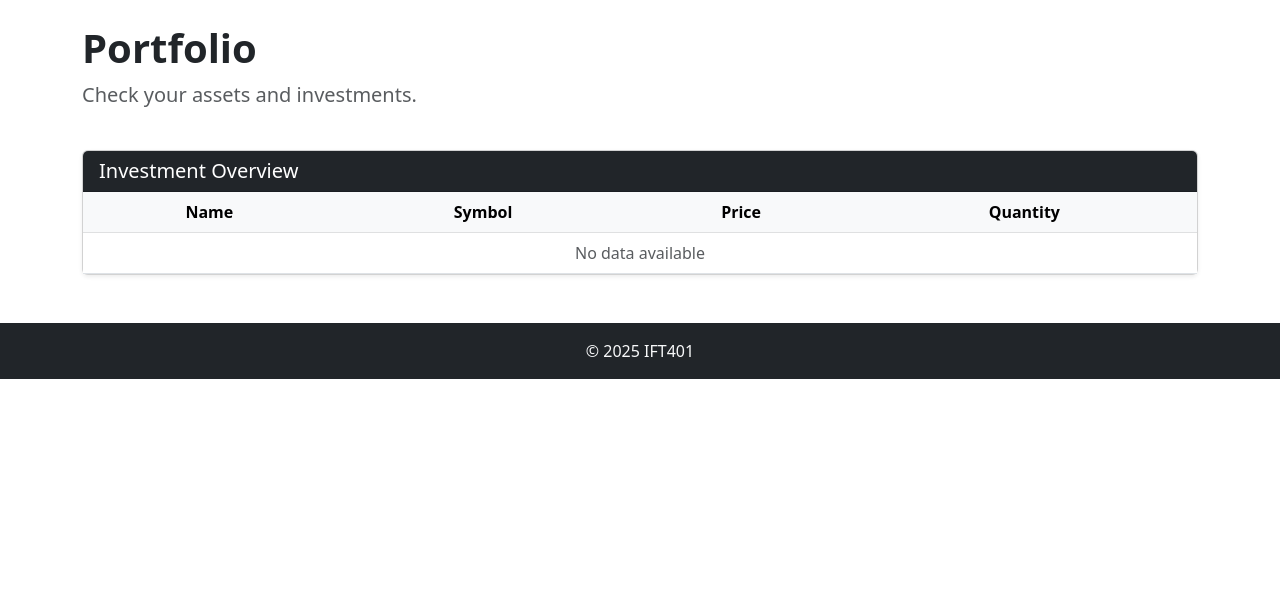
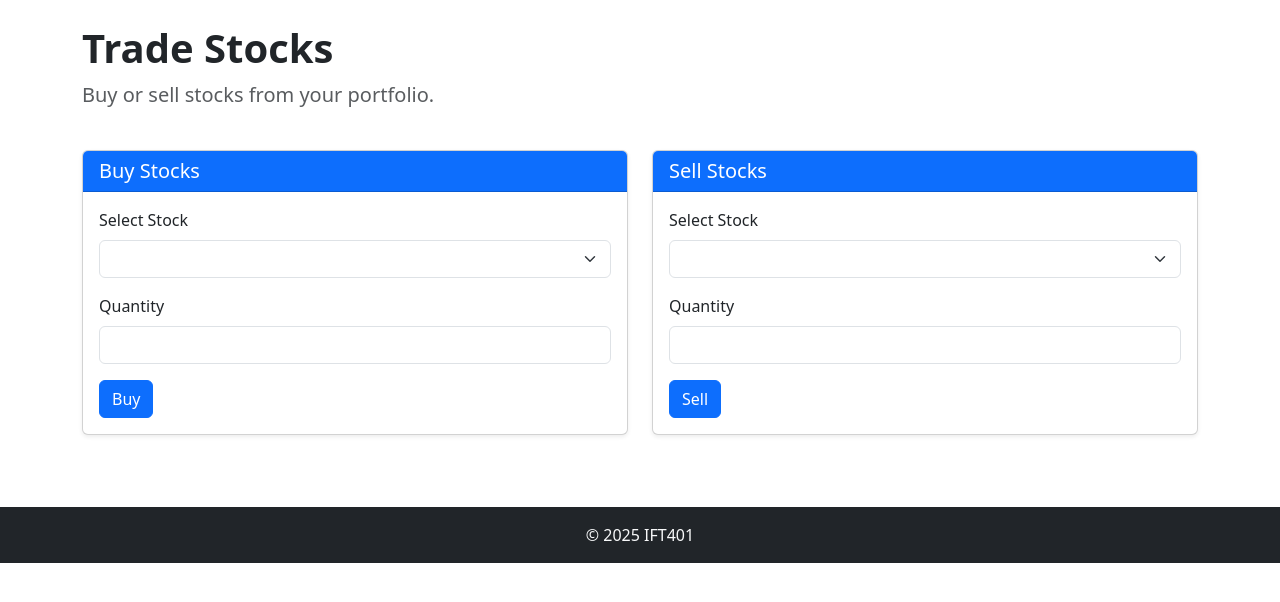
Before and after one commit to wzhan246/github-test, a Flask app: page /trade in a window 1280 px wide. Shown: the part 56-658 px from the top of the page. Run offline with Flask 3, Linux system fonts and the light colour scheme; lists and menus that the app fills with data are empty.

Commit message:
buy/sell
buy/sell

```diff
--- a/new-template/app.py
+++ b/new-template/app.py
@@ -11,7 +11,7 @@ class User(db.Model):
     full_name = db.Column(db.String(100), nullable=False)
     username = db.Column(db.String(50), unique=True, nullable=False)
     email = db.Column(db.String(100), unique=True, nullable=False)
-    password_hash = db.Column(db.String(100), unique=True, nullable=False)
+    password_hash = db.Column(db.String(100), nullable=False)
     cash_balance = db.Column(db.Float, default=0.0)
     portfolios = db.relationship('Portfolio', backref='owner', lazy=True)
     transactions = db.relationship('Transaction', backref='user', lazy=True)
@@ -42,6 +42,14 @@ class Transaction(db.Model):
 # Create tables
 with app.app_context():
     db.create_all()
+    stock1 = Stock(id=1, company_name="Apple Inc.", ticker="AAPL", initial_price=100.00)
+    stock2 = Stock(id=2, company_name="Tesla Inc.", ticker="TSLA", initial_price=500.00)
+    stock3 = Stock(id=3, company_name="Amazon.com Inc.", ticker="AMZN", initial_price=415.00)
+    stock4 = Stock(id=4, company_name="Microsoft Corp.", ticker="MSFT", initial_price=50.00)
+    stock5 = Stock(id=5, company_name="Google LLC", ticker="GOOGL", initial_price=1400.00)
+    db.session.add_all([stock1, stock2, stock3, stock4, stock5])
+    db.session.commit()
+
 
 @app.route("/")
 def home():
--- a/new-template/templates/trade.html
+++ b/new-template/templates/trade.html
@@ -1,44 +1,62 @@
 {% extends "base.html" %}
-{% block title %}Portfolio{% endblock %}
+{% block title %}Trade Stocks{% endblock %}
 {% block content %}
 <div class="row mb-4">
   <div class="col-lg-8">
-    <h1 class="fw-bold">Portfolio</h1>
-    <p class="lead text-muted">Check your assets and investments.</p>
+    <h1 class="fw-bold">Trade Stocks</h1>
+    <p class="lead text-muted">Buy or sell stocks from your portfolio.</p>
   </div>
 </div>
 
 <div class="row">
-  <div class="col-lg-12">
-    <div class="card shadow-sm">
-      <div class="card-header bg-dark text-white">
-        <h5 class="mb-0">Investment Overview</h5>
+  <div class="col-md-6">
+    <div class="card shadow-sm mb-4">
+      <div class="card-header bg-primary text-white">
+        <h5 class="mb-0">Buy Stocks</h5>
       </div>
-      <div class="card-body p-0">
-        <table class="table table-hover text-center align-middle mb-0">
-          <thead class="table-light">
-            <tr>
-              <th>Name</th>
-              <th>Symbol</th>
-              <th>Price</th>
-              <th>Quantity</th>
-            </tr>
-          </thead>
-          <tbody>
-            {% for stock in portfolio %}
-            <tr>
-              <td>{{ stock.name }}</td>
-              <td>{{ stock.symbol }}</td>
-              <td>{{ stock.price }}</td>
-              <td>{{ stock.quantity }}</td>
-            </tr>
-            {% else %}
-            <tr>
-              <td colspan="4" class="text-muted">No data available</td>
-            </tr>
-            {% endfor %}
-          </tbody>
-        </table>
+      <div class="card-body">
+        <form method="POST">
+          <input type="hidden" name="action" value="buy">
+          <div class="mb-3">
+            <label for="stock_id_buy" class="form-label">Select Stock</label>
+            <select name="stock_id" id="stock_id_buy" class="form-select" required>
+              {% for stock in stocks %}
+              <option value="{{ stock.id }}">{{ stock.company_name }} ({{ stock.ticker }}) - ${{ stock.initial_price }}</option>
+              {% endfor %}
+            </select>
+          </div>
+          <div class="mb-3">
+            <label for="quantity_buy" class="form-label">Quantity</label>
+            <input type="number" name="quantity" id="quantity_buy" class="form-control" min="1" required>
+          </div>
+          <button type="submit" class="btn btn-primary">Buy</button>
+        </form>
+      </div>
+    </div>
+  </div>
+
+  <div class="col-md-6">
+    <div class="card shadow-sm mb-4">
+      <div class="card-header bg-primary text-white">
+        <h5 class="mb-0">Sell Stocks</h5>
+      </div>
+      <div class="card-body">
+        <form method="POST">
+          <input type="hidden" name="action" value="sell">
+          <div class="mb-3">
+            <label for="stock_id_sell" class="form-label">Select Stock</label>
+            <select name="stock_id" id="stock_id_sell" class="form-select" required>
+              {% for item in portfolio %}
+              <option value="{{ item.stock.id }}">{{ item.stock.company_name }} ({{ item.stock.ticker }}) - {{ item.quantity }} shares</option>
+              {% endfor %}
+            </select>
+          </div>
+          <div class="mb-3">
+            <label for="quantity_sell" class="form-label">Quantity</label>
+            <input type="number" name="quantity" id="quantity_sell" class="form-control" min="1" required>
+          </div>
+          <button type="submit" class="btn btn-primary">Sell</button>
+        </form>
       </div>
     </div>
   </div>
```
